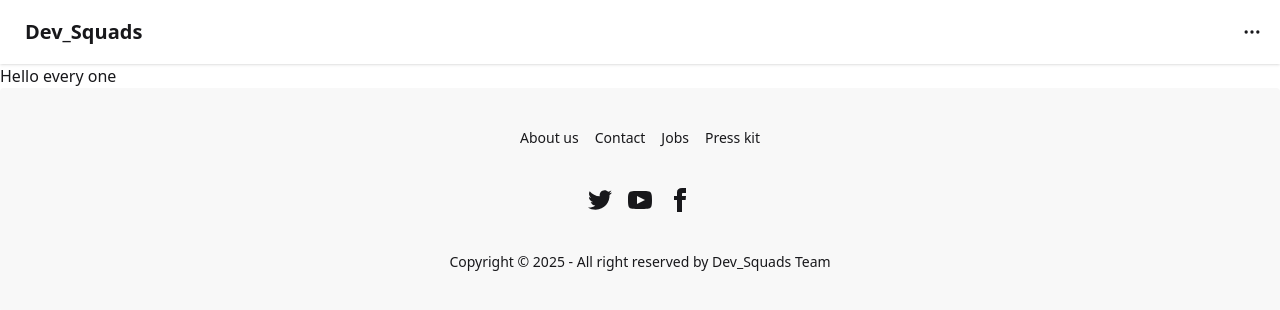
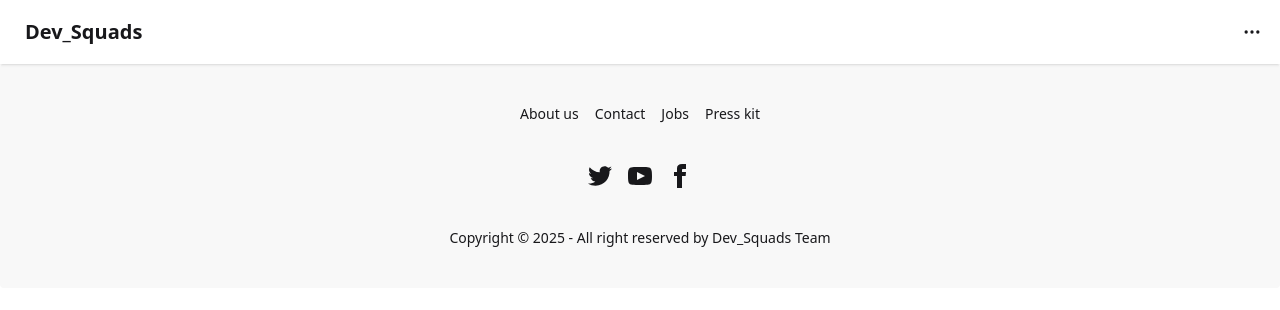
Before and after one commit to safin33221/Dev_Squads, a React (Vite) app: page / in a window 1280 px wide. Shown: the top 310 px of the page. Built offline with nearby package versions, Linux system fonts and the light colour scheme.

Commit message:
developments test

```diff
--- a/src/App.jsx
+++ b/src/App.jsx
@@ -13,7 +13,7 @@ const App = () => {
       <main>
         {/* call your components inside main tag */}
 
-        <h1>Hello every one</h1>
+
 
 
       </main>
```
